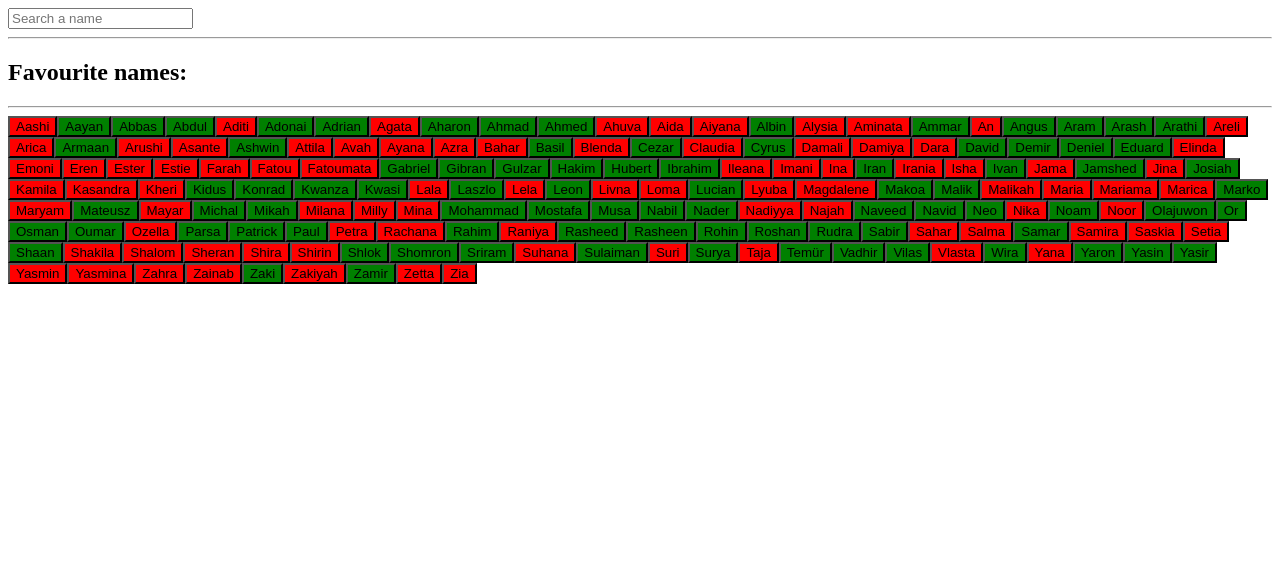
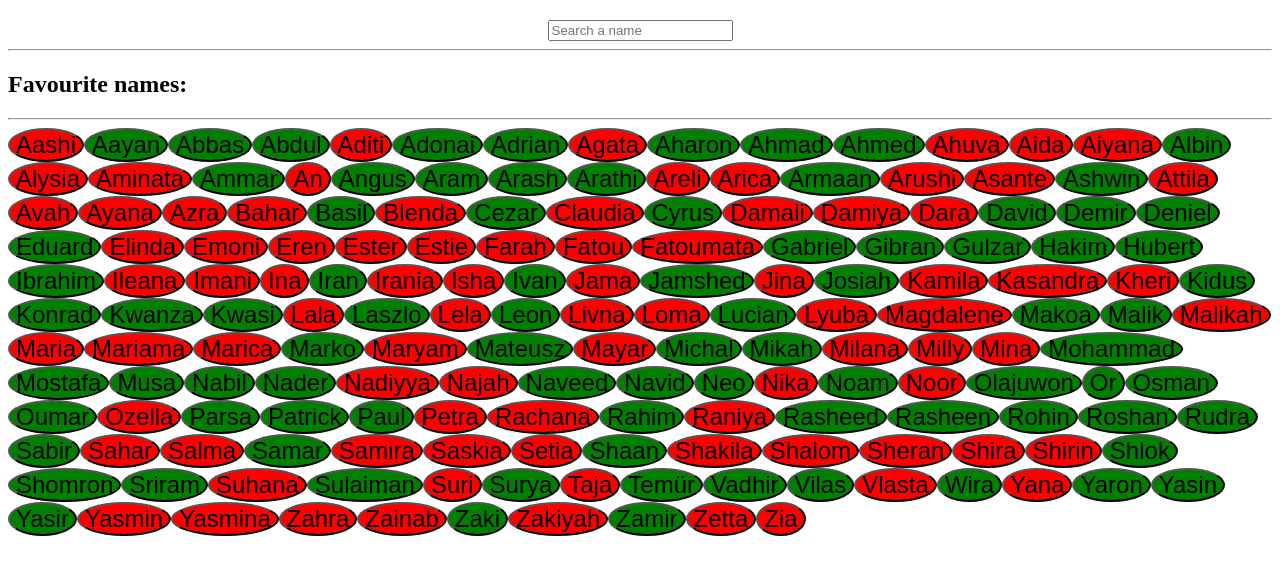
Before and after one commit to mariatens/baby-names-ex1, a React (Create React App) app: page / in a window 1280 px wide. Shown: the top 574 px of the page. Built offline with nearby package versions, Linux system fonts and the light colour scheme; the HTML template or start-up script is replaced by a standard one.

Commit message:
Add some styling

```diff
--- a/src/components/SearchBar.tsx
+++ b/src/components/SearchBar.tsx
@@ -1,13 +1,12 @@
-
 interface TextProps {
   value: string;
   onChange: (typedName: string) => void;
 }
 
-export function SearchBar({ value, onChange }: TextProps): JSX.Element {
+export function SearchBar(props: TextProps): JSX.Element {
   return (
-    <>
-      <input placeholder="Search a name" value={value} onChange={(event) => onChange(event.target.value)} />
-    </>
+    <div className = "margin-top">
+      <input  className= "searchbar" placeholder="Search a name" value={props.value} onChange={(event) => props.onChange(event.target.value)} />
+    </div>
   );
 }
--- a/src/styles.css
+++ b/src/styles.css
@@ -1,6 +1,20 @@
 .femaleb {
   background-color: red;
+  font-size: 24px;
+  border-radius: 50%;
 }
 .maleb {
   background-color: green;
+  font-size: 24px;
+  border-radius: 50%;
 }
+
+
+.searchbar{
+    margin: auto;
+    display: block;
+}
+
+.margin-top{
+    margin-top: 20px;
+}
```
Also changed, not shown: src/components/BabyNameView.tsx (+2 -5 lines).
